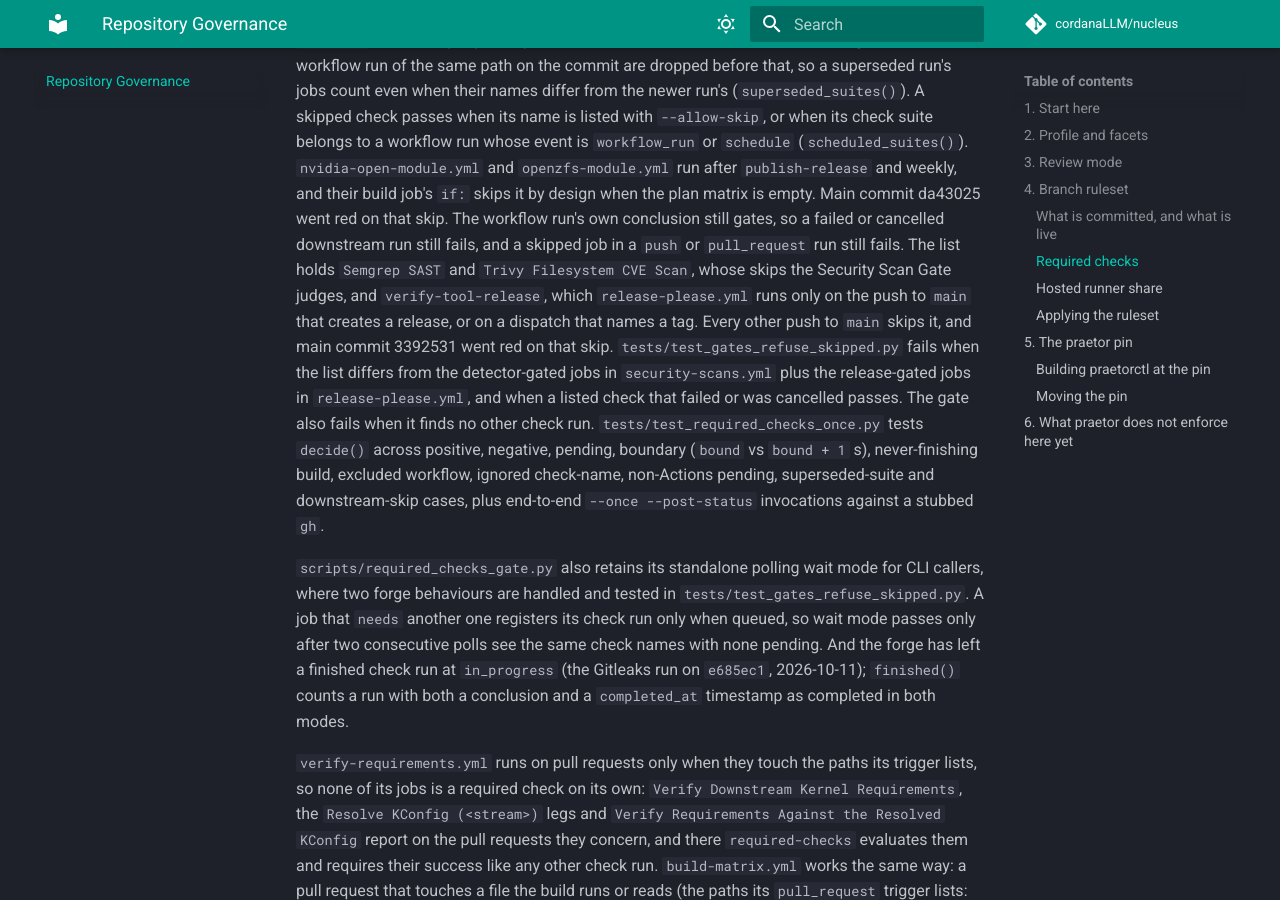
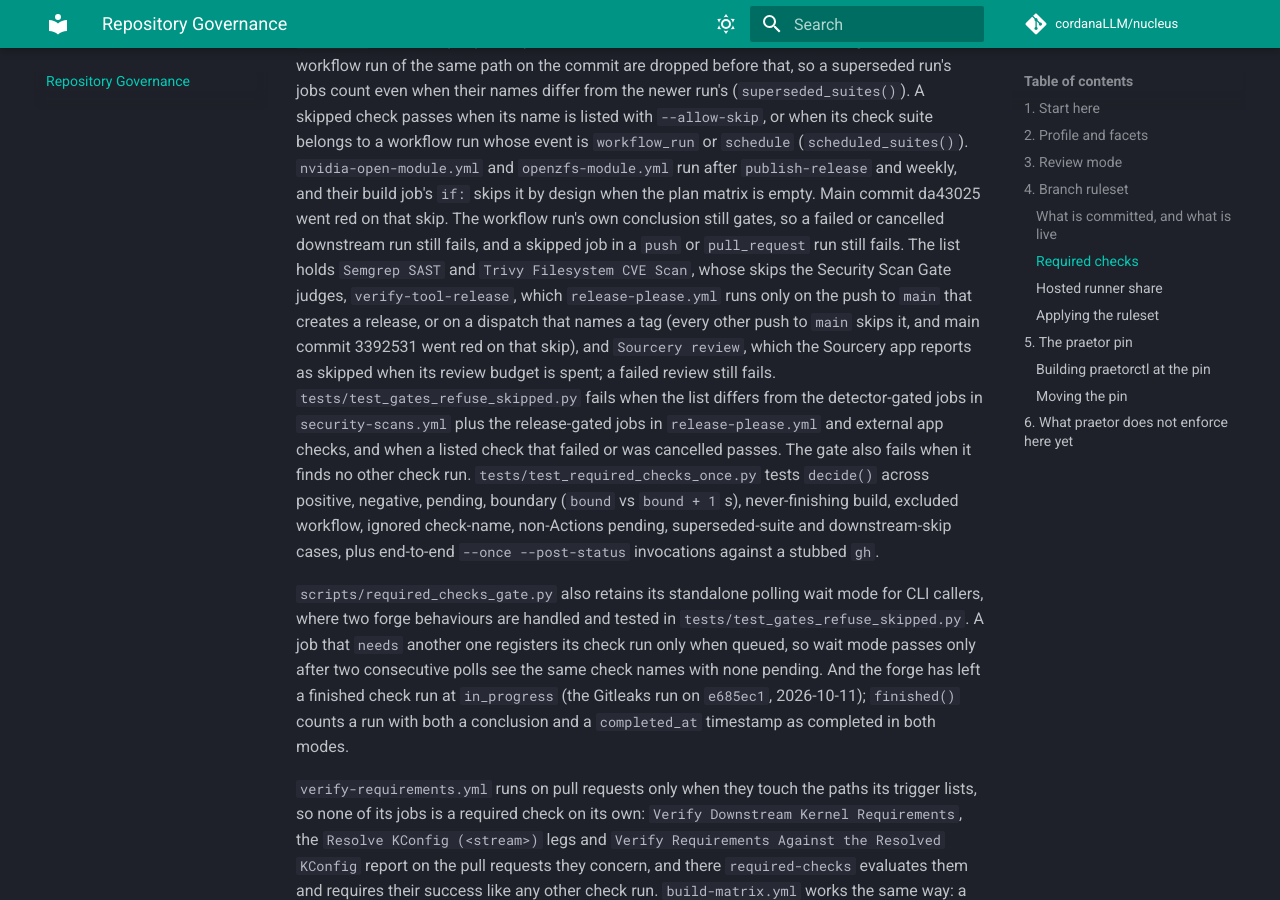
Before and after one commit to cordanaLLM/nucleus, an MkDocs documentation site: the page built from docs/repository-governance.md, in a window 1280 px wide and 900 px high, scrolled down 4816 px. Built offline with MkDocs 1.6.1 and Material for MkDocs 9.7.7, drawn with Linux system fonts in a browser that asks for light colours; comment, search, counter and statistics services are not loaded.

Commit message:
ci(required-checks): accept a skipped Sourcery review, keep a failed one red
The Sourcery app posts the check run "Sourcery review" with the
conclusion skipped once its review budget is spent. The required-checks
gate failed on that skip (PR #285: "Sourcery review: skipped"), which
blocked a pull request that had nothing wrong with it.

The aggregator now passes --allow-skip "Sourcery review". A failed,
cancelled, timed-out, action-required or unfinished Sourcery review
still fails the gate.

Tests: test_workflow_allow_skip_matches_declared_set reads the
--allow-skip flags from the workflow and compares them with the
declared set; test_skipped_sourcery_review_passes and
test_failed_sourcery_review_stays_red (five conclusions) drive
evaluate() with the workflow's own list. Planted cases: dropping the
workflow flag fails three tests; letting evaluate() pass a failure
for an allowed name fails three tests.

This branch carries the commits of #285, which fix the expired lint
exceptions that keep main's pre-push gate red.

Signed-off-by: lusoris <lusoris@proton.me>

```diff
--- a/docs/repository-governance.md
+++ b/docs/repository-governance.md
@@ -160,12 +160,14 @@ belongs to a workflow run whose event is `workflow_run` or `schedule` (`schedule
 their build job's `if:` skips it by design when the plan matrix is empty. Main commit da43025
 went red on that skip. The workflow run's own conclusion still gates, so a failed or cancelled
 downstream run still fails, and a skipped job in a `push` or `pull_request` run still fails. The list holds
-`Semgrep SAST` and `Trivy Filesystem CVE Scan`, whose skips the Security Scan Gate judges, and
+`Semgrep SAST` and `Trivy Filesystem CVE Scan`, whose skips the Security Scan Gate judges,
 `verify-tool-release`, which `release-please.yml` runs only on the push to `main` that creates a
-release, or on a dispatch that names a tag. Every other push to `main` skips it, and main commit
-3392531 went red on that skip. `tests/test_gates_refuse_skipped.py` fails when the list differs
-from the detector-gated jobs in `security-scans.yml` plus the release-gated jobs in
-`release-please.yml`, and when a listed check that failed or was cancelled passes. The gate also
+release, or on a dispatch that names a tag (every other push to `main` skips it, and main commit
+3392531 went red on that skip), and `Sourcery review`, which the Sourcery app reports as skipped
+when its review budget is spent; a failed review still fails. `tests/test_gates_refuse_skipped.py`
+fails when the list differs from the detector-gated jobs in `security-scans.yml` plus the
+release-gated jobs in `release-please.yml` and external app checks, and when a listed check that
+failed or was cancelled passes. The gate also
 fails when it finds no other check run. `tests/test_required_checks_once.py` tests `decide()`
 across positive, negative, pending, boundary (`bound` vs `bound + 1` s), never-finishing build,
 excluded workflow, ignored check-name, non-Actions pending, superseded-suite and downstream-skip cases, plus end-to-end
```
Also changed, not shown: 3 other files.
